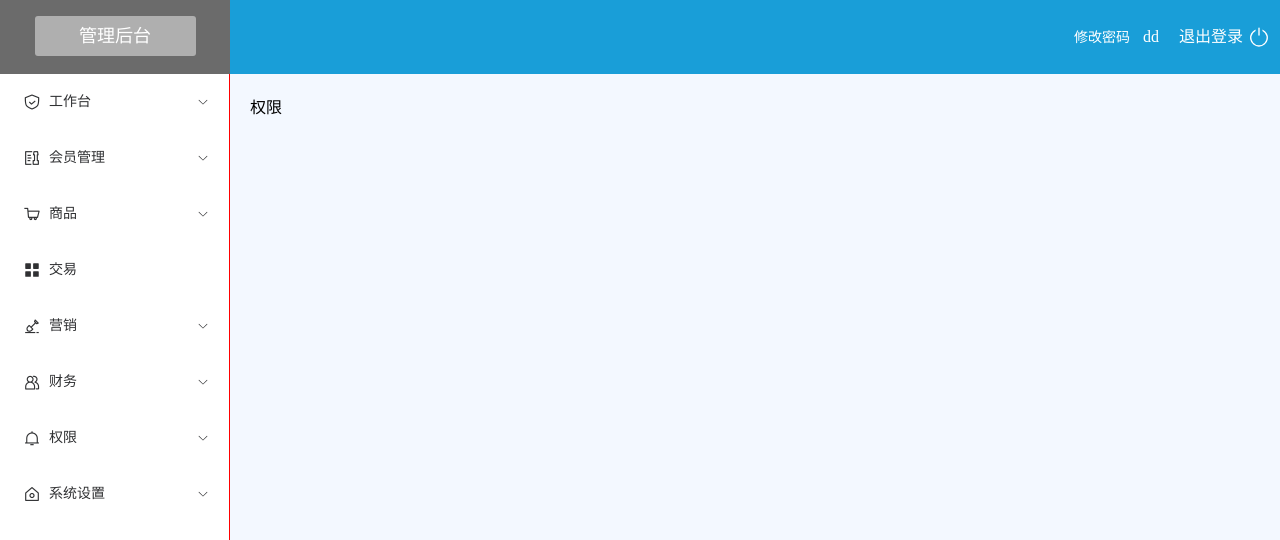
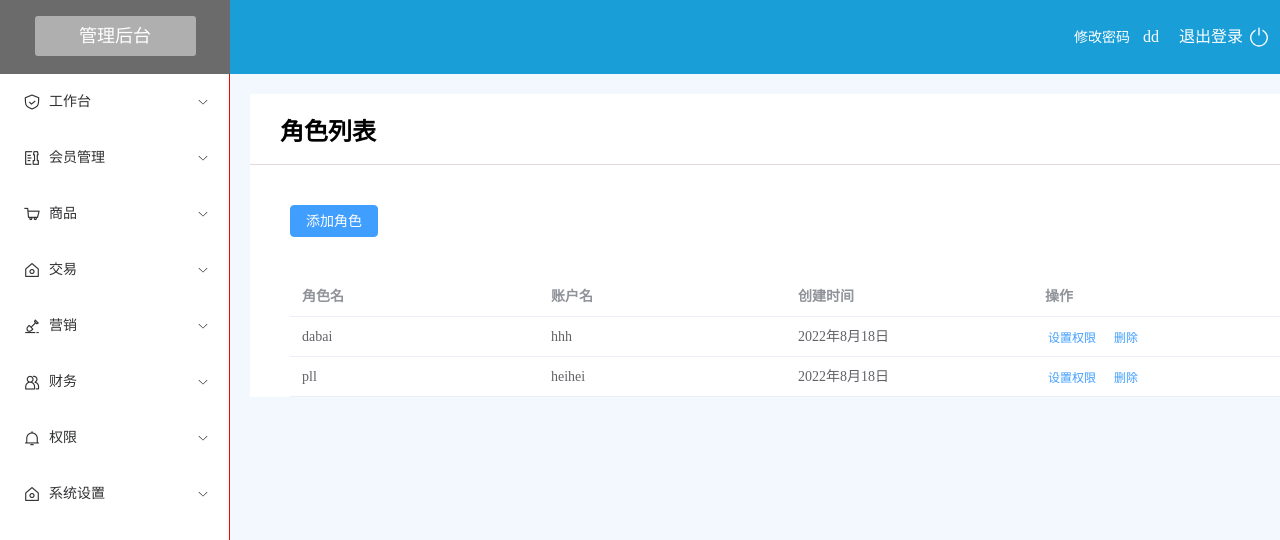
Before and after one commit to zjjohnny/vue3-, a Vue app: page /data in a window 1280 px wide. Shown: the top 540 px of the page. Built offline with nearby package versions, Linux system fonts and the light colour scheme.

Commit message:
完善权限和主页面

```diff
--- /dev/null
+++ b/src/config/gettiem.ts
@@ -0,0 +1,3 @@
+const gettime:any=(() => {
+  return new Date().getFullYear() + '年' + new Date().getMonth() + '月' + new Date().getDate() + "日"
+})
--- a/src/config/navbar.ts
+++ b/src/config/navbar.ts
@@ -63,14 +63,14 @@ export default [
     title: "交易",
     icon: "iconfont icon-cangkutiaobo-xian",
     children: [
-      // {
-      //   title: "订单列表",
-      //   path: "/main/quotation",
-      // },
-      // {
-      //   title: "订单清关",
-      //   path: "/main/contract",
-      // },
+      {
+        title: "订单列表",
+        path: "/main/quotation",
+      },
+      {
+        title: "订单清关",
+        path: "/main/contract",
+      },
 
     ],
     path: "",
--- a/src/router/index.ts
+++ b/src/router/index.ts
@@ -15,18 +15,14 @@ const routes: Array<RouteRecordRaw> = [
         path: '/data',
         name: 'data',
         component: () => import(/* webpackChunkName: "data" */ '../views/pages/data.vue')
+      }, {
+        path: "/acess",
+        name: '权限',
+        component: () => import('../views/pages/acess.vue')
       }
     ],
     redirect: '/home'
   },
-  // {
-  //   path: '/about',
-  //   name: 'about',
-  //   // route level code-splitting
-  //   // this generates a separate chunk (about.[hash].js) for this route
-  //   // which is lazy-loaded when the route is visited.
-  //   component: () => import(/* webpackChunkName: "about" */ '../views/AboutView.vue')
-  // }
   {
     path: '/',
     name: 'login',
--- a/src/store/index.ts
+++ b/src/store/index.ts
@@ -1,14 +1,96 @@
 import { createStore } from 'vuex'
-
+import { useStore } from "vuex";
+const store = useStore();
 export default createStore({
   state: {
+    userlist: [
+      {
+        id: 0,
+        username: 'dabai',
+        password: '123',
+        name: 'hhh',
+        acess: [] as any[], //权限
+        date: new Date().getFullYear() +
+          "年" +
+          new Date().getMonth() +
+          "月" +
+          new Date().getDate() +
+          "日",
+
+      }, {
+        id: 1,
+        username: 'pll',
+        name: 'heihei',
+        password: '1234',
+        acess: [], //权限
+        date: new Date().getFullYear() +
+          "年" +
+          new Date().getMonth() +
+          "月" +
+          new Date().getDate() +
+          "日",
+      }
+    ],
+    // 增加的权限用户
+    aceesuser: []
   },
   getters: {
+    getUserlist(state) {
+      return state.userlist
+    },
+    getuseracc(state) {
+      return state.aceesuser
+    }
+
   },
   mutations: {
+    setUserlists(state, payload) {
+      state.aceesuser = payload
+    },
+    // 删除用户
+    deleteUser(state, payload,) {
+      state.userlist.splice(payload, 1)
+    },
+    // 增加权限
+    addAcess(state, payload: any) {
+      console.log('%c ======>>>>>>>>', 'color:orange;', payload.acess,)
+      state.userlist[payload.id].acess = payload.acess
+    },
+    // 新增用户
+    addUser(state, payload) {
+      state.userlist.push({
+        id: state.userlist.length,
+        username: payload.username,
+        name: payload.name,
+        password: payload.password,
+        acess: [], //权限
+        date: new Date().getFullYear() +
+          "年" +
+          new Date().getMonth() +
+          "月" +
+          new Date().getDate() +
+          "日",
+      }),
+      // 存本地
+      localStorage.setItem('userlist', JSON.stringify(state.userlist))
+
+    }
   },
   actions: {
-  },
-  modules: {
+    setUserlist(context, payload) {
+      context.commit('setUserlists', payload)
+    },
+    deleteUser(context, payload) {
+      context.commit('deleteUser', payload)
+    },
+    // 增加权限
+    steacess(context, payload) {
+      context.commit('addAcess', payload)
+    },
+    // 新增
+    addUser(context, payload) {
+      context.commit('addUser', payload)
+    }
+
   }
 })
--- a/src/views/login/login.vue
+++ b/src/views/login/login.vue
@@ -42,11 +42,15 @@
 </template>
 
 <script lang="ts" setup>
-import { reactive, ref } from "vue";
+import { reactive, ref, onBeforeMount } from "vue";
 import type { FormInstance } from "element-plus";
-import { ElMessage } from 'element-plus'
+import { ElMessage } from "element-plus";
 import { useRouter } from "vue-router";
-
+import { useRoute } from "vue-router";
+import { useStore } from "vuex";
+const router = useRouter(); //获取路由对象
+const route = useRoute();
+const store = useStore();
 const ruleFormRef = ref<FormInstance>();
 const validatePass = (rule: any, value: any, callback: any) => {
   if (value === "") {
@@ -67,13 +71,12 @@ const validatePass2 = (rule: any, value: any, callback: any) => {
   }
 };
 
-const router = useRouter();
+// const router = useRouter();
 
 const ruleForm = reactive({
-  pass: "123",
-  checkPass: "hh",
+  pass: "",
+  checkPass: "",
 });
-
 const rules = reactive({
   pass: [{ validator: validatePass, trigger: "blur" }],
   checkPass: [{ validator: validatePass2, trigger: "blur" }],
@@ -84,8 +87,8 @@ const submitForm = (formEl: FormInstance | undefined) => {
   formEl.validate((valid) => {
     if (valid) {
       // 登录成功去主页面
-      router.push('/main');
-      ElMessage("登录成功")
+      router.push("/main");
+      ElMessage("登录成功");
     } else {
       console.log("error submit!");
       return false;
@@ -97,6 +100,12 @@ const resetForm = (formEl: FormInstance | undefined) => {
   if (!formEl) return;
   formEl.resetFields();
 };
+
+onBeforeMount(() => {
+  console.log("%c ======>>>>>>>>", "color:orange;", store.state.userlist);
+  // 保存本地
+  // localStorage.setItem("userlistacess", store.state.userlist);
+});
 </script>
 
 <style lang="scss" scoped>
@@ -121,9 +130,11 @@ const resetForm = (formEl: FormInstance | undefined) => {
     border-radius: 5px;
 
     > h1 {
+      display: flex;
+      justify-content: center;
       font-size: 28px;
       color: #0066cc;
-      margin: 50px 0;
+      margin: 50px auto;
     }
 
     > div {
--- /dev/null
+++ b/src/views/pages/acess.vue
@@ -0,0 +1,107 @@
+<template>
+  <div class="centwe">
+    <div class="title">
+      <h2>权限设置</h2>
+    </div>
+    <div class="content">
+      <h5>请选择屏蔽用户的菜单</h5>
+      <el-checkbox
+        v-model="checkAll"
+        :indeterminate="isIndeterminate"
+        @change="handleCheckAllChange"
+        >全部选择</el-checkbox
+      >
+      <el-checkbox-group
+        v-model="checkedCities"
+        @change="handleCheckedCitiesChange"
+      >
+        <el-checkbox v-for="city in cities" :key="city" :label="city">{{
+          city
+        }}</el-checkbox>
+      </el-checkbox-group>
+      <el-button type="info" class="btn" @click="suer">确定</el-button>
+    </div>
+  </div>
+</template>
+
+<script lang="ts" setup>
+import { defineComponent, onBeforeMount, ref } from "vue";
+import { useRoute } from "vue-router";
+import { useRouter } from "vue-router";
+import { useStore } from "vuex";
+const store = useStore();
+const router = useRouter(); //获取路由对象
+const route = useRoute();
+const checkAll = ref(false);
+const isIndeterminate = ref(true);
+const checkedCities = ref(["权限", "系统设置"]);
+const id = route.query.id;
+const cities = [
+  "工作台",
+  "会员管理",
+  "商品",
+  "交易",
+  "营销",
+  "财务",
+  "权限",
+  "系统设置",
+];
+const handleCheckAllChange = (val: boolean) => {
+  // 全选框的ture false
+
+  checkedCities.value = val ? cities : [];
+  isIndeterminate.value = false;
+};
+const handleCheckedCitiesChange = (value: string[]) => {
+  // 选中的数组
+  console.log("%c ======>>>>>>>>", "color:orange;", value);
+  const id = route.query.id;
+  // store.getters.getUserlist[id].acess = checkedCities._rawValue;
+  const checkedCount = value.length;
+  checkAll.value = checkedCount === cities.length;
+  isIndeterminate.value = checkedCount > 0 && checkedCount < cities.length;
+};
+const suer = () => {
+  // 存到vuex
+  store.dispatch("steacess",{
+    id:route.query.id,
+    acess:checkedCities._rawValue
+  });
+  router.push({
+    path:"/data",
+  });
+
+  // checkedCities = ref("");
+};
+
+onBeforeMount(() => {
+  const id = route.query.id;
+  // 设置权限传过来的对应用户id
+  console.log("%c ======>>>>>>>>", "color:orange;", route.query.id);
+});
+</script>
+
+<style lang="scss" scoped>
+.title {
+  height: 70px;
+  display: flex;
+  align-items: center;
+  border-bottom: 1px solid #e6d8d8;
+  margin-bottom: 40px;
+  > h2 {
+    margin-left: 30px;
+  }
+}
+
+.centwe {
+  background-color: #fff;
+}
+
+.content {
+  margin-left: 40px;
+}
+
+.btn {
+  margin: 40px 50px;
+}
+</style>
--- a/src/views/pages/data.vue
+++ b/src/views/pages/data.vue
@@ -1,10 +1,149 @@
 <template>
-  <div>权限</div>
+  <div class="centwe">
+    <div class="title">
+      <h2>角色列表</h2>
+    </div>
+    <div class="content">
+      <div class="contentbtn">
+        <el-button type="primary" @click="dialogVisible = true"
+          >添加角色</el-button
+        >
+        <el-dialog
+          v-model="dialogVisible"
+          title="添加角色"
+          width="30%"
+        >
+          <span>
+            <el-input v-model="name" placeholder="请输入账户名" />
+            <br>
+            <br>
+            <el-input v-model="username" placeholder="请输入角色名" />
+            <br>
+            <br>
+
+            <el-input
+              v-model="password"
+              type="password"
+              placeholder="请输入密码"
+              show-password
+          /></span>
+          <template #footer>
+            <span class="dialog-footer">
+              <el-button @click="dialogVisible = false">取消</el-button>
+              <el-button type="primary" @click="addroles"
+                >确定</el-button
+              >
+            </span>
+          </template>
+        </el-dialog>
+      </div>
+      <!-- table -->
+      <div class="tablelist">
+        <el-table :data="tableData" style="width: 100%">
+          <el-table-column prop="username" label="角色名" />
+          <el-table-column prop="name" label="账户名" />
+          <el-table-column prop="date" label="创建时间" />
+          <el-table-column label="操作">
+            <template #default="scope">
+              <el-button
+                link
+                type="primary"
+                size="small"
+                @click="handleClick(scope.$index, scope.row)"
+                >设置权限</el-button
+              >
+              <el-button
+                link
+                type="primary"
+                size="small"
+                @click="handleDelete(scope.$index, scope.row)"
+                >删除</el-button
+              >
+            </template>
+          </el-table-column>
+        </el-table>
+      </div>
+    </div>
+  </div>
 </template>
 
-<script>
-export default {};
+<script lang="ts" setup>
+import { ElMessage, ElMessageBox } from "element-plus";
+import { computed, ref } from "vue";
+import { useStore } from "vuex";
+import { useRouter } from "vue-router";
+const username = ref('') //密码
+const name = ref('') //密码
+const password = ref('') //密码
+const dialogVisible = ref(false);
+const store = useStore();
+const router = useRouter(); //获取路由对象
+const handleClick = (index: number, row: any) => {
+  // 设置权限 传的是index
+  console.log(index, row);
+  // 点击进下个页面
+  router.push({
+    path: "/acess",
+    query: {
+      id: row.id,
+    },
+  });
+};
+
+// 删除
+const handleDelete = (index: number, row: any) => {
+  // 删除
+  if (confirm("确定删除吗")) {
+    store.dispatch("deleteUser", index);
+  }
+  console.log(index, row);
+};
+
+// 新增
+const addroles = () => {
+  if (username.value == "" || password.value == "") {
+    ElMessage.error("账号或密码不能为空");
+    return;
+  }
+  store.dispatch("addUser", {
+    username: username.value,
+    password: password.value,
+    name: name.value,
+  });
+  dialogVisible.value = false;
+  username.value = "";
+  password.value = "";
+};
+
+const tableData = computed(() => {
+  // 取出本地存储的数据
+
+  // return localStorage.getItem("userlist")
+  return store.getters.getUserlist;
+});
 </script>
 
-<style>
+<style lang="scss" scoped>
+.centwe {
+  background-color: #fff;
+}
+.title {
+  height: 70px;
+  display: flex;
+  align-items: center;
+  border-bottom: 1px solid #e6d8d8;
+  margin-bottom: 40px;
+  > h2 {
+    margin-left: 30px;
+  }
+}
+
+.content {
+  > div {
+    margin-left: 40px;
+  }
+  > .contentbtn {
+    margin-bottom: 40px;
+  }
+}
 </style>
```
